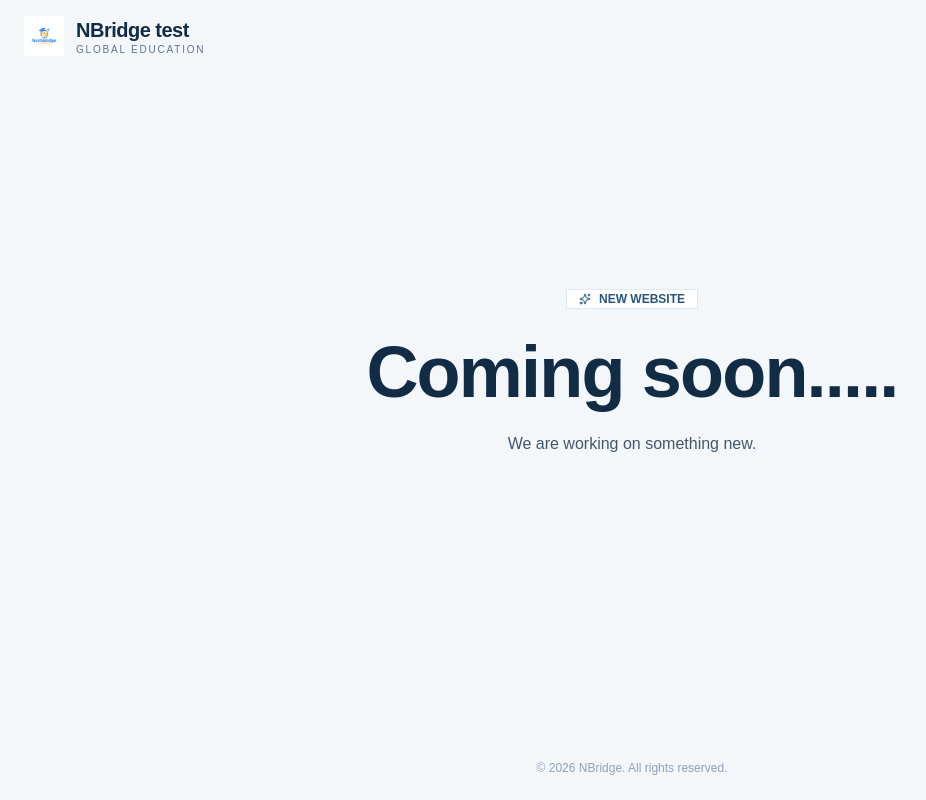
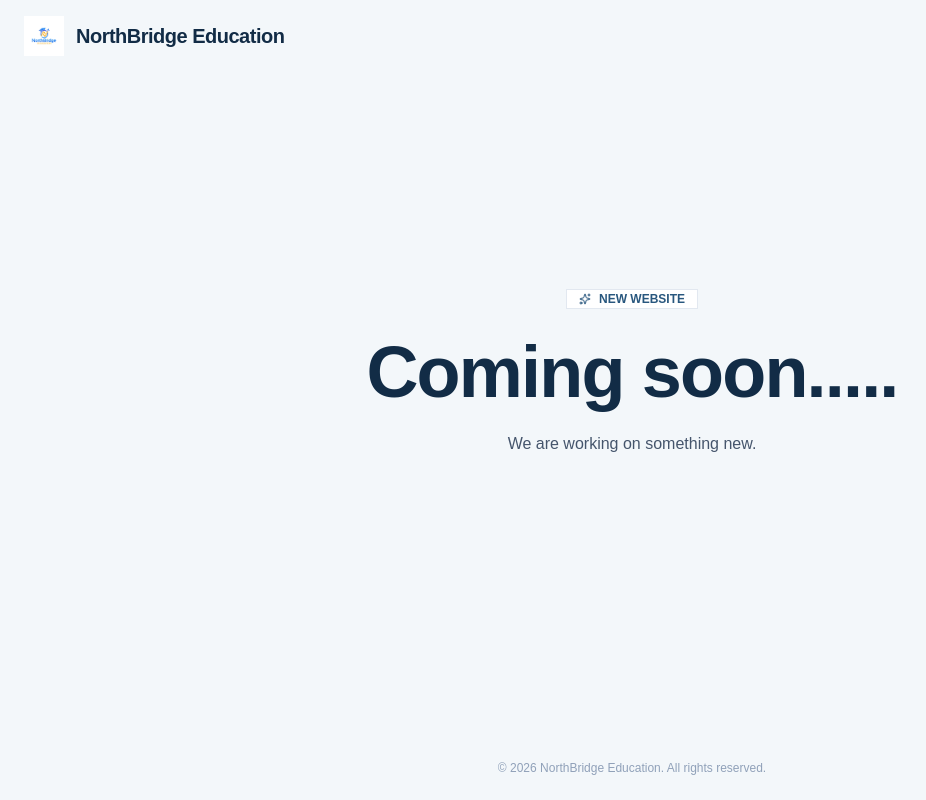
Before and after one commit to NorthBridgeEducation/NorthBridgeEducation, a React (Vite) app: page / in a window 1280 px wide. Shown: the whole page, without its empty margins (8-934 px from the left). Built offline with nearby package versions, Linux system fonts and the light colour scheme; no server answers.

Commit message:
logo branidng

```diff
--- a/src/modules/public/pages/UnderConstructionPage.tsx
+++ b/src/modules/public/pages/UnderConstructionPage.tsx
@@ -13,10 +13,7 @@ function Brand() {
       />
       <div className="leading-tight">
         <p className="text-xl font-bold tracking-tight text-[#122c46]">
-          NBridge test
-        </p>
-        <p className="text-[10px] uppercase tracking-[0.18em] text-slate-500">
-          Global Education
+          NorthBridge Education
         </p>
       </div>
     </Link>
@@ -51,7 +48,7 @@ export function ComingSoonPage() {
       </main>
 
       <footer className="px-4 py-6 text-center text-xs text-slate-400">
-        © {new Date().getFullYear()} NBridge. All rights reserved.
+        © {new Date().getFullYear()} NorthBridge Education. All rights reserved.
       </footer>
     </div>
   );
```
